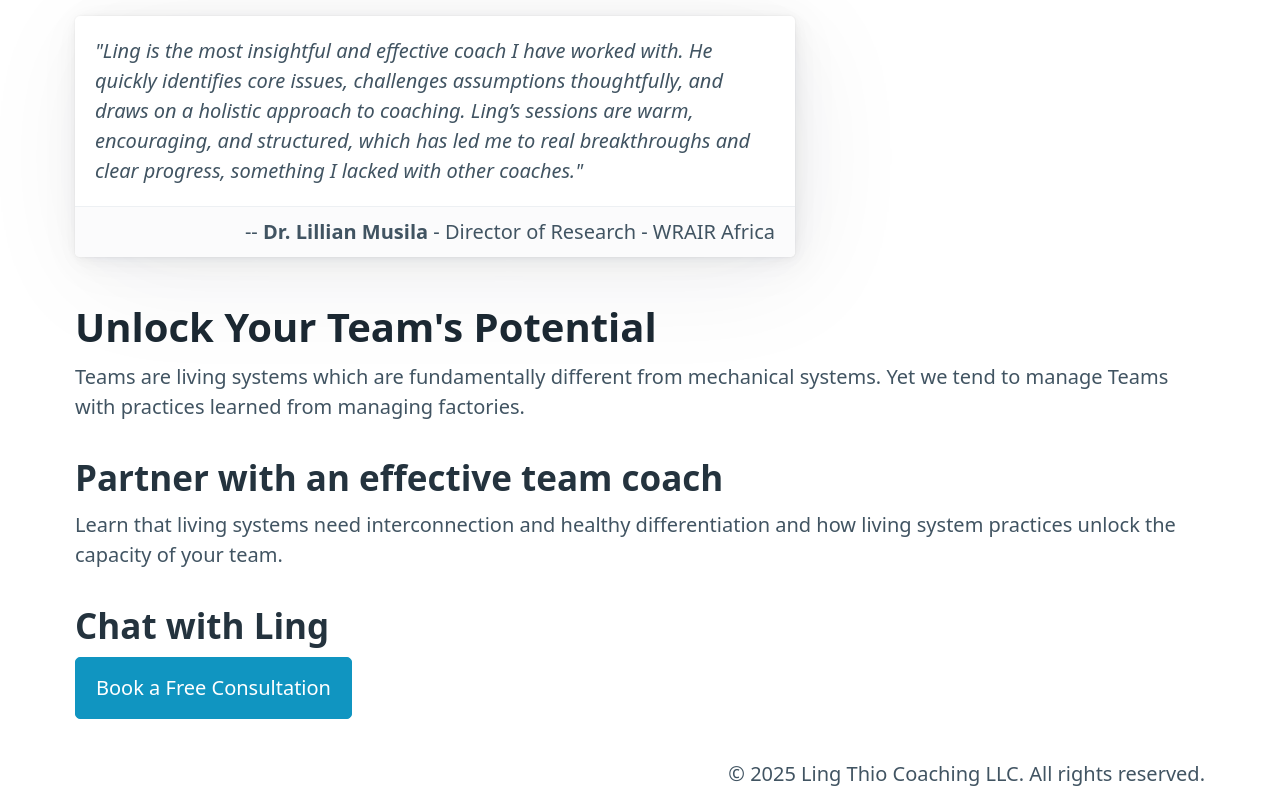
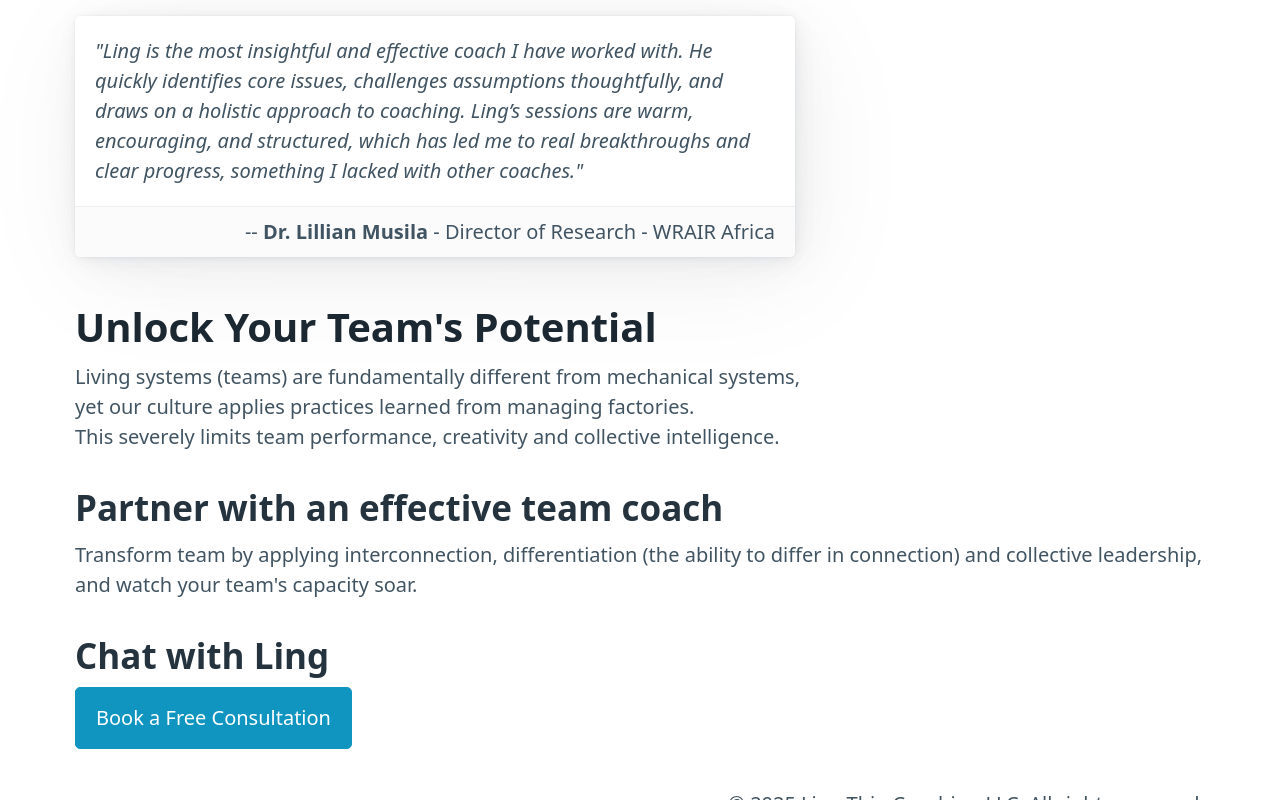
Before and after one commit to lingthio/lingthio.com, a plain HTML site: page docs/index.html in a window 1280 px wide. Shown: the part 489-1289 px from the top of the page. Drawn offline with nearby package versions, Linux system fonts and the light colour scheme.

Commit message:
Update index.html

```diff
--- a/docs/index.html
+++ b/docs/index.html
@@ -78,14 +78,15 @@
 
             <h1>Unlock Your Team's Potential</h1>
             <p>
-                Teams are living systems which are fundamentally different from mechanical systems.
-                Yet we tend to manage Teams with practices learned from managing factories.
+                Living systems (teams) are fundamentally different from mechanical systems,<br>
+                yet our culture applies practices learned from managing factories.<br>
+                This severely limits team performance, creativity and collective intelligence.
             </p>
 
             <h2>Partner with an effective team coach</h2>
             <p>
-                Learn that living systems need interconnection and healthy differentiation and how
-                living system practices unlock the capacity of your team.
+                Transform team by applying interconnection, differentiation (the ability to differ in connection) and collective leadership,
+                and watch your team's capacity soar.
             </p>
 
             <h2>Chat with Ling</h2>
```
